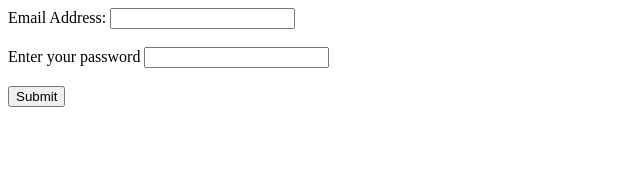
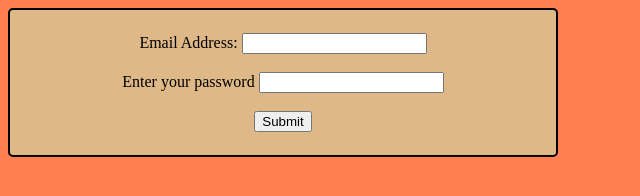
Before and after one commit to mailmesapna1/Notes-Insight, a plain HTML site: page page3.html in a window 1280 px wide. Shown: the whole page, without its empty margins (0-640 px from the left). Drawn offline with Linux system fonts and the light colour scheme.

Commit message:
first commit

```diff
--- a/page3.html
+++ b/page3.html
@@ -6,6 +6,29 @@
     <meta http-equiv="X-UA-Compatible" content="IE=edge">
     <meta name="viewport" content="width=device-width, initial-scale=1.0">
     <title>login</title>
+
+<style>
+    form{
+        background-color: burlywood;
+            border: 2px solid black;
+
+            flex-direction: column;
+            text-align: center;
+            display: flex;
+            align-items: center;
+            width: 500px;
+            padding: 23px;
+            border-radius: 5px;
+            justify-content: center;
+        }
+        .input{
+            margin: 4px;
+        }
+        body{
+
+            background-color: coral;
+        }
+</style>
 </head>
 
 <body>
--- a/style.css
+++ b/style.css
@@ -78,12 +78,9 @@ h1 {
 
 }
 
-.logout {
-    border: 2px;
-}
 
 a {
-    border: 2px;
+
     text-decoration: none;
     border-color: black;
 }
```
Also changed, not shown: page1.html (+1 -5 lines), page2.html (+17 -1 lines).
